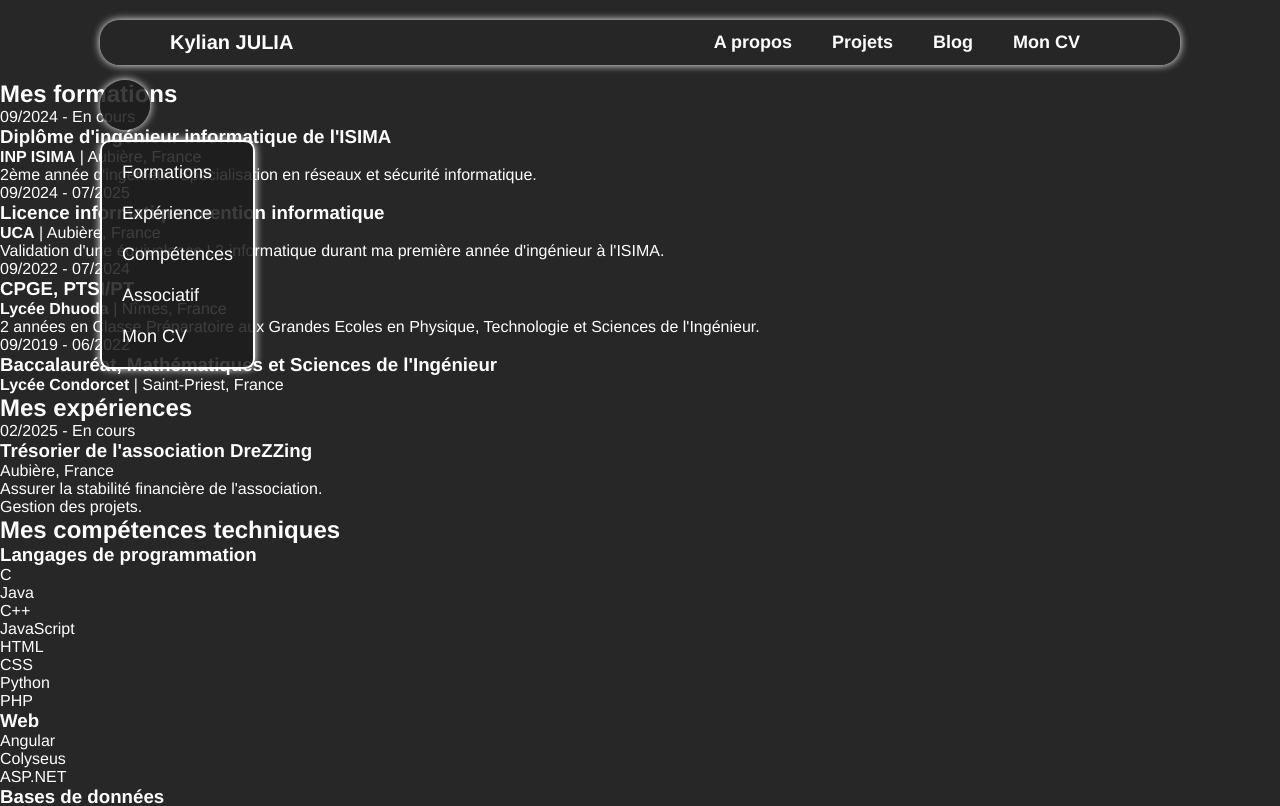
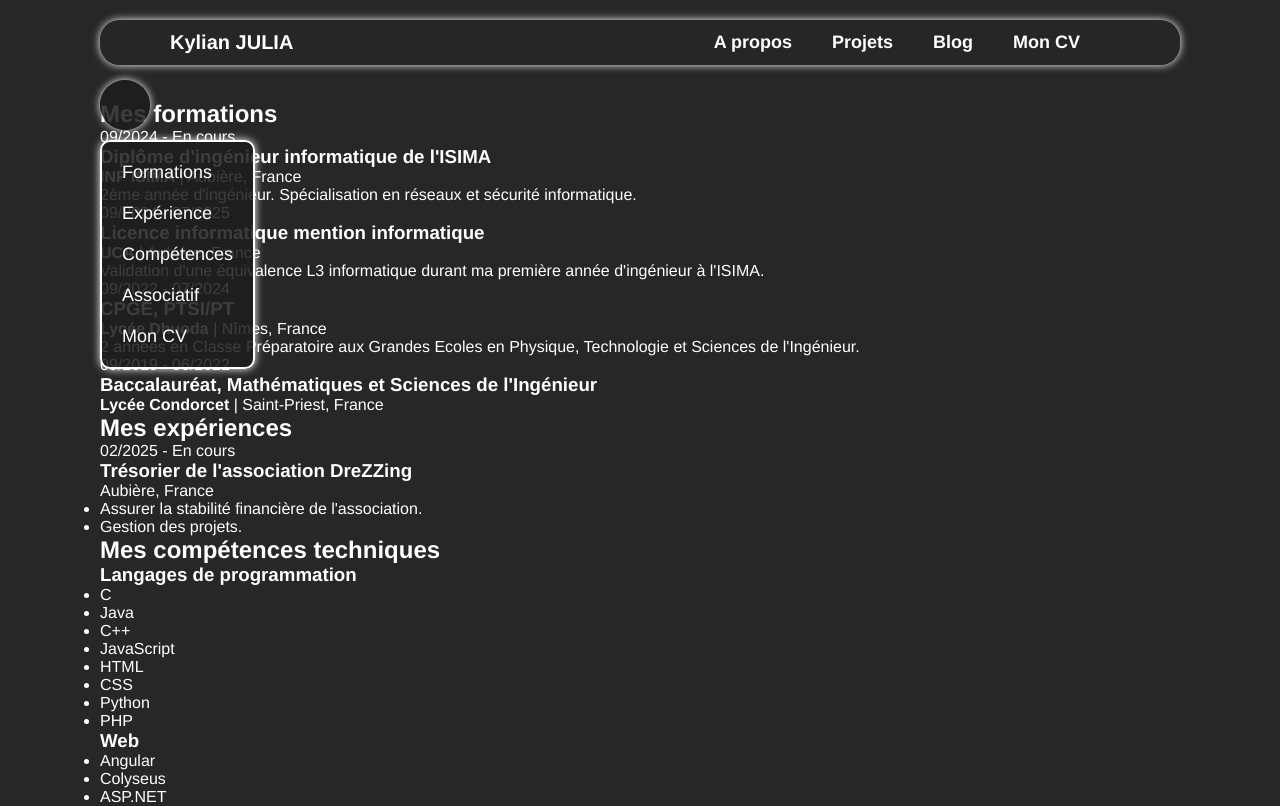
Before and after one commit to kylianjoff/kylianjulia, an Angular app in the folder kylianjulia/: page /about in a window 1280 px wide. Shown: the top 806 px of the page. Built offline with nearby package versions, Linux system fonts and the light colour scheme.

Commit message:
margin content

```diff
--- a/kylianjulia/src/app/about/about.css
+++ b/kylianjulia/src/app/about/about.css
@@ -50,3 +50,10 @@ main {
     font-size: 18px;
     transition: color 0.3s;
 }
+
+/* Contenu de la page */
+
+.content {
+    padding : 20px;
+    margin: 0 80px;
+}
--- a/kylianjulia/src/app/about/about.html
+++ b/kylianjulia/src/app/about/about.html
@@ -14,6 +14,7 @@
         </div>
     </div>
 
+    <div class="content">
         <section id="formations">
             <h2>Mes formations</h2>
             <section class="formation">
@@ -133,4 +134,6 @@
                 <a href="">My english resume</a>
             </div>
         </section>
+    </div>
+
 </main>
```
Lines whose indentation alone changed are shown as unchanged.
